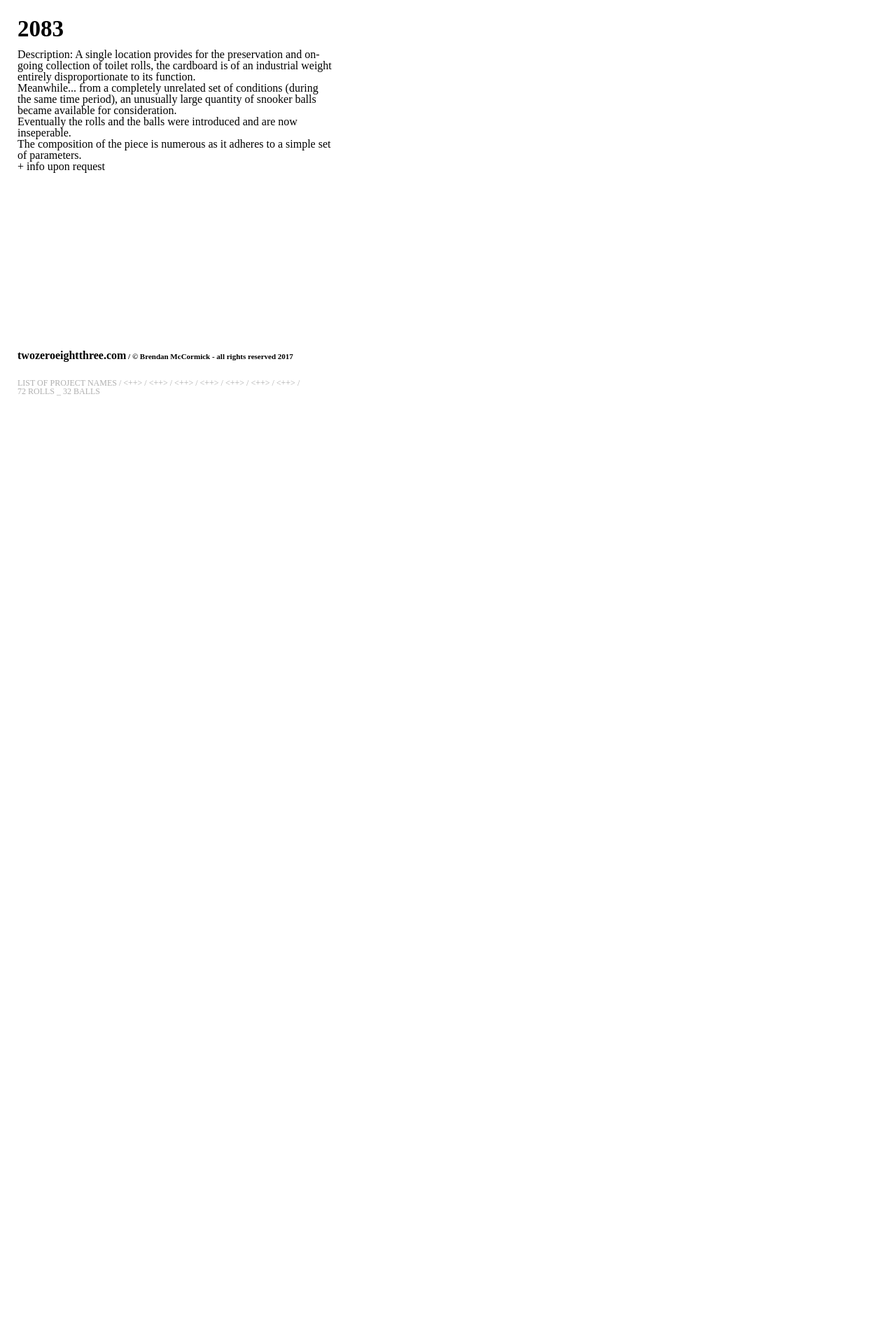
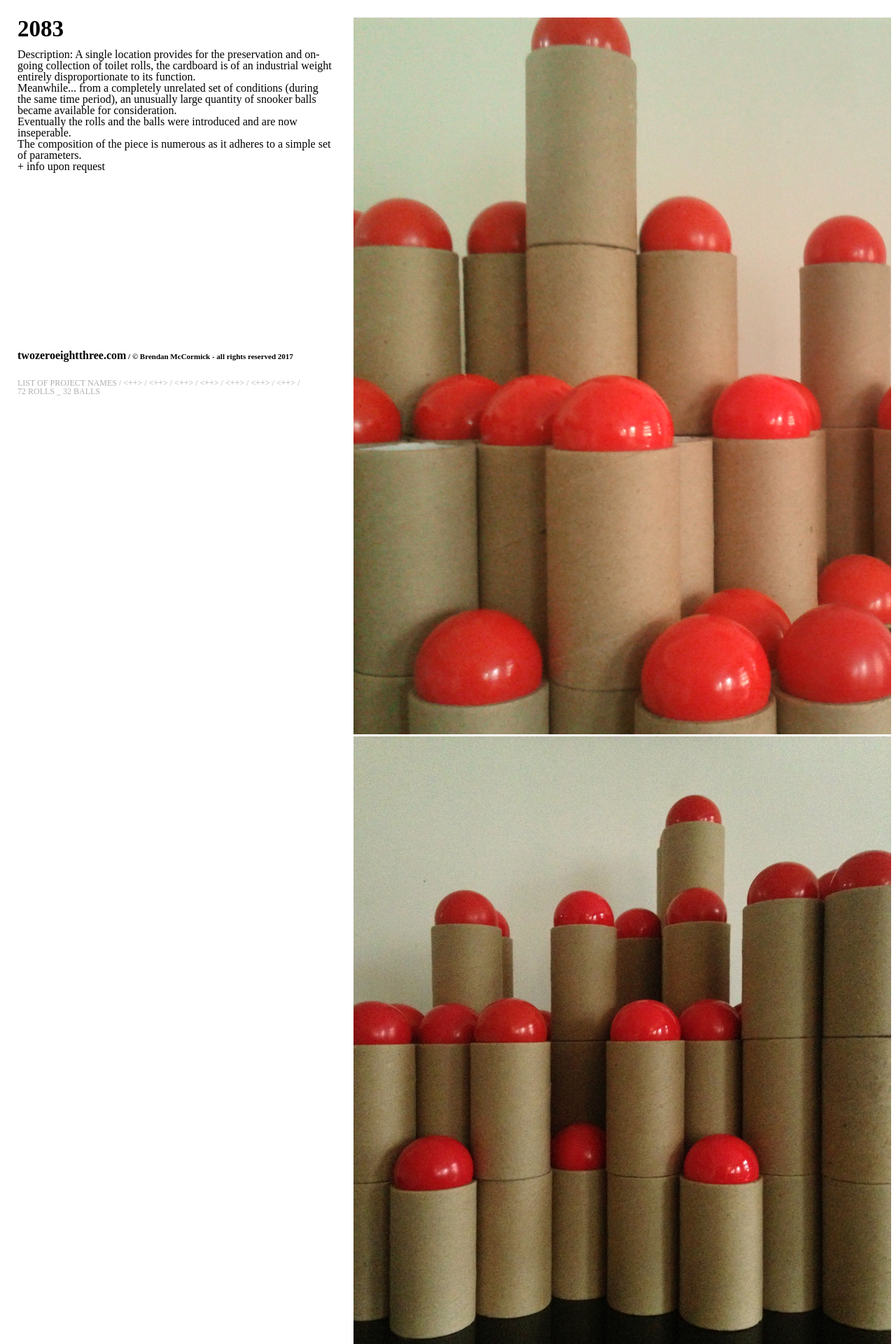
Before and after one commit to twozeroeightthree/website, a Jekyll site: the page built from _posts/2018-01-01-72-rolls-32-balls.html, in a window 1280 px wide. Shown: the top 1920 px of the page at 70% size. Built offline with Jekyll 4.4.1, drawn with Linux system fonts in a browser that asks for light colours; some web fonts are replaced; before the commit the page ends 900 px from its top, so only the background shows below that.

Commit message:
2018-03-20_20:41

```diff
--- a/_posts/2018-01-01-72-rolls-32-balls.html
+++ b/_posts/2018-01-01-72-rolls-32-balls.html
@@ -21,7 +21,7 @@ imgpath: /img/rolls/
 </div>
 <div class="media post">
   {% for image in site.static_files %}
-    {% if image.path contains imgpath %}
+    {% if image.path contains '/img/rolls/' %}
       <img src="{{ site.baseurl }}{{ image.path }}" alt="image" />
     {% endif %}
   {% endfor %}
```
Also changed, not shown: 1 other file.
